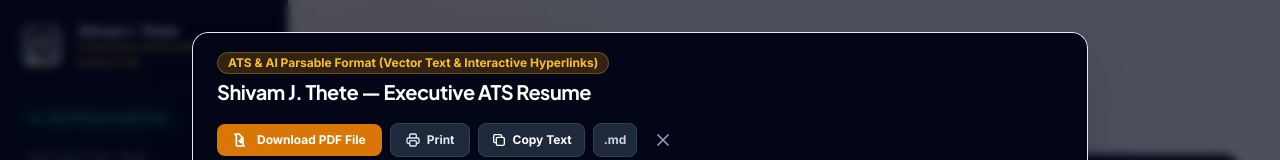
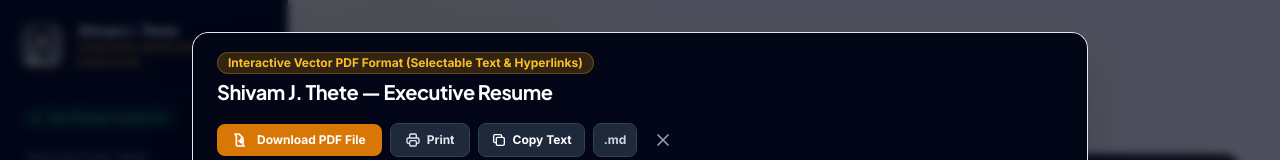
Before and after one commit to shivamjthete123/shivam-personal-website, a React (Vite) app: page / in a window 1280 px wide. Both pictures are taken after a click on the button "Download PDF File". Shown: the top 160 px of the page. Built offline with nearby package versions, Linux system fonts and the light colour scheme.

Commit message:
Remove ATS string from downloaded PDF and markdown filenames (SHIVAM_THETE_RESUME.pdf)

```diff
--- a/src/components/AtsResumeModal.jsx
+++ b/src/components/AtsResumeModal.jsx
@@ -317,7 +317,7 @@ EDUCATION & GLOBAL CERTIFICATIONS
       "SAP Certified Application Associate: Sales and Distribution (SD) with SAP ERP 6.0 EhP7 (Global Certification, March 2022)"
     ]);
 
-    doc.save("SHIVAM_THETE_ATS_RESUME.pdf");
+    doc.save("SHIVAM_THETE_RESUME.pdf");
     return true;
   };
 
@@ -361,7 +361,7 @@ EDUCATION & GLOBAL CERTIFICATIONS
     const element = document.createElement("a");
     const file = new Blob([rawTextResume], { type: "text/markdown" });
     element.href = URL.createObjectURL(file);
-    element.download = "SHIVAM_THETE_ATS_RESUME.md";
+    element.download = "SHIVAM_THETE_RESUME.md";
     document.body.appendChild(element);
     element.click();
     document.body.removeChild(element);
@@ -381,10 +381,10 @@ EDUCATION & GLOBAL CERTIFICATIONS
         <div className="flex flex-wrap items-center justify-between gap-4 border-b border-slate-200 bg-slate-950 px-6 py-4 text-white no-print">
           <div>
             <span className="inline-flex items-center gap-1.5 rounded-full bg-amber-500/20 px-2.5 py-0.5 text-xs font-bold text-amber-400 border border-amber-500/30">
-              ATS & AI Parsable Format (Vector Text & Interactive Hyperlinks)
+              Interactive Vector PDF Format (Selectable Text & Hyperlinks)
             </span>
             <h2 id="ats-resume-title" className="mt-1 text-xl font-bold tracking-tight text-white">
-              Shivam J. Thete — Executive ATS Resume
+              Shivam J. Thete — Executive Resume
             </h2>
           </div>
           <div className="flex items-center gap-2 flex-wrap">
```
Also changed, not shown: 1 other file (tests, documents, lock files or other folders).
